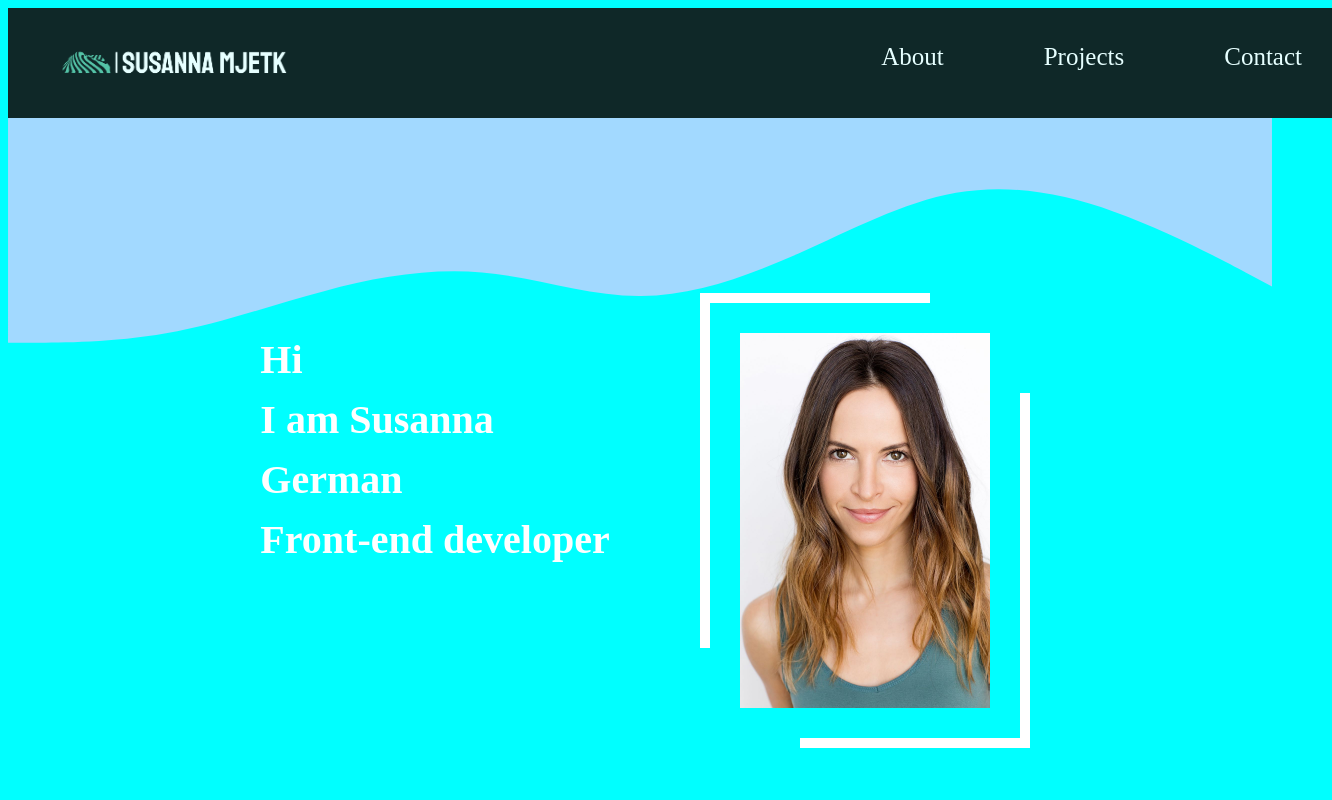
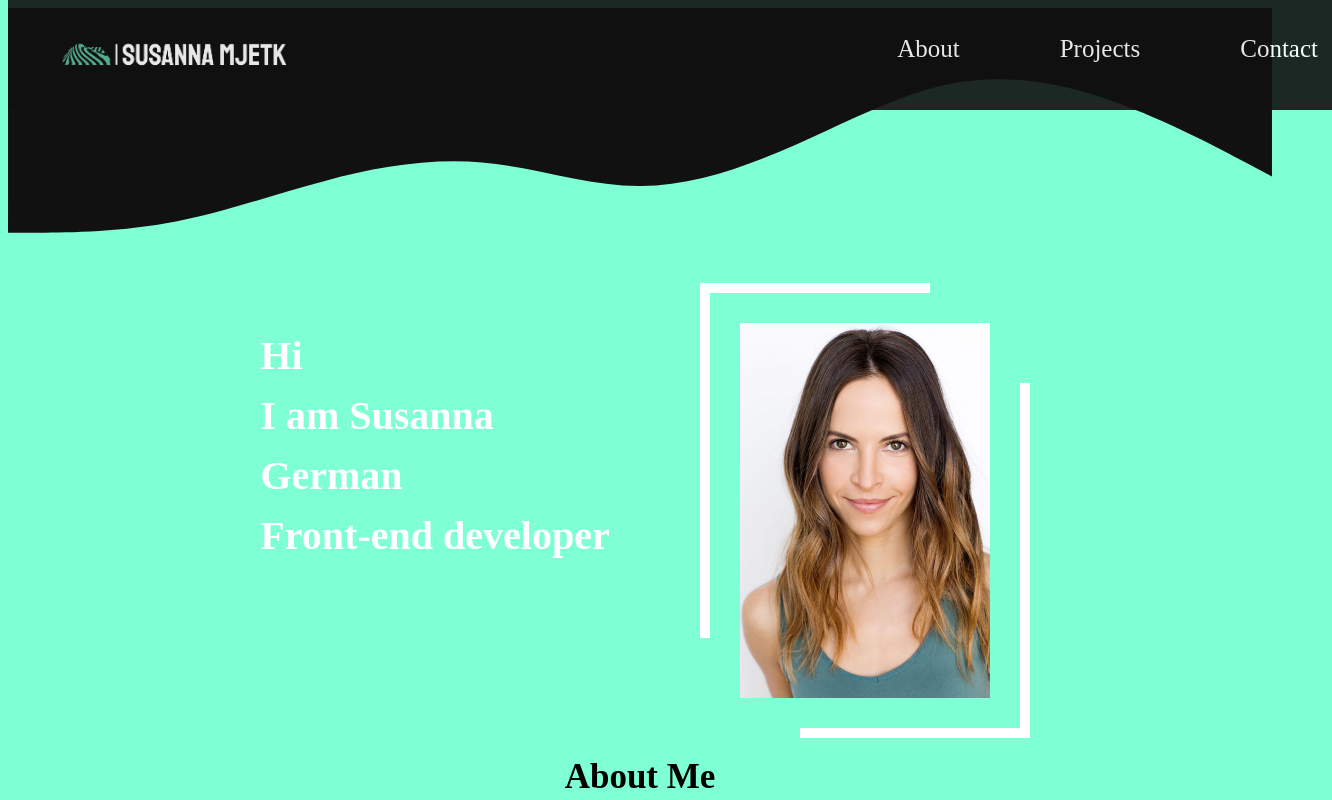
Before and after one commit to SusannaMj/Portfolio, a plain HTML site: page index.html in a window 1280 px wide. Shown: the top 800 px of the page, 1332 px wide, since content can reach past the window. Drawn offline with nearby package versions, Linux system fonts and the light colour scheme.

Commit message:
restructured navigation bar

```diff
--- a/index.html
+++ b/index.html
@@ -26,15 +26,16 @@
           </li>
         </ul>
       </div>
-    </nav><svg class="wave" xmlns="http://www.w3.org/2000/svg" viewBox="0 0 1440 320"><path fill="#a2d9ff" fill-opacity="1" d="M0,256L30,256C60,256,120,256,180,245.3C240,235,300,213,360,197.3C420,181,480,171,540,176C600,181,660,203,720,202.7C780,203,840,181,900,154.7C960,128,1020,96,1080,85.3C1140,75,1200,85,1260,106.7C1320,128,1380,160,1410,176L1440,192L1440,0L1410,0C1380,0,1320,0,1260,0C1200,0,1140,0,1080,0C1020,0,960,0,900,0C840,0,780,0,720,0C660,0,600,0,540,0C480,0,420,0,360,0C300,0,240,0,180,0C120,0,60,0,30,0L0,0Z"></path></svg>
-    <main class="main-homepage">
+    </nav><svg class="wave" xmlns="http://www.w3.org/2000/svg" viewBox="0 0 1440 320"><path fill="#111111" fill-opacity="1" d="M0,256L30,256C60,256,120,256,180,245.3C240,235,300,213,360,197.3C420,181,480,171,540,176C600,181,660,203,720,202.7C780,203,840,181,900,154.7C960,128,1020,96,1080,85.3C1140,75,1200,85,1260,106.7C1320,128,1380,160,1410,176L1440,192L1440,0L1410,0C1380,0,1320,0,1260,0C1200,0,1140,0,1080,0C1020,0,960,0,900,0C840,0,780,0,720,0C660,0,600,0,540,0C480,0,420,0,360,0C300,0,240,0,180,0C120,0,60,0,30,0L0,0Z"></path></svg>
+  <main>
+    <section class="main-homepage">
       <div class="main-card">
         <h1 id="headline">
 
         </h1>
         <img class="headshot" src="/src/images/headshot-placeholder.jpg" />
       </div>
-    </main>
+    </section>
     <section><h2 id="about-section">About Me</h2><p class="about-me">Hey there! I'm Susanna, the friendly neighborhood numbers whiz turned aspiring front-end developer. <br/>Formerly a biology buff and now a bookkeeping maestro, I'm all about logical thinking, attention to detail, and embracing the thrill of learning something new every day.
 
 <br/>While my journey into the world of web development might seem like a bit of a leap, my background has equipped me with a unique blend of skills. From dissecting data to untangling HTML and solving puzzles, I've got a knack for breaking down complex problems and finding creative solutions.
@@ -44,7 +45,7 @@
 With a passion for understanding client needs and a knack for setting priorities to meet deadlines, I'm here to bring your digital dreams to life. <br/>So, if you're looking for a developer who's not only a whiz with numbers but also a perpetual student of the craft, you've come to the right place. Let's team up and create something amazing together!</p></section>
     <section><h2 id="work-section">Work and experience</h2></section>
     <section><h2 id="contact-section">Contact Me</h2></section>
-    <footer><div class="contact-links"><a href="https://github.com/SusannaMj" target="_blank"><i class="fa-brands fa-github"></i></a><a href="mailto:mjetksusanna@gmail.com" target="_blank"><i class="fa-solid fa-envelope"></i></a><a href="https://www.linkedin.com/in/susanna-m-54236a150/" target="_blank"><i class="fa-brands fa-linkedin"></i></a></div></footer>
+    </main><footer><div class="contact-links"><a href="https://github.com/SusannaMj" target="_blank"><i class="fa-brands fa-github"></i></a><a href="mailto:mjetksusanna@gmail.com" target="_blank"><i class="fa-solid fa-envelope"></i></a><a href="https://www.linkedin.com/in/susanna-m-54236a150/" target="_blank"><i class="fa-brands fa-linkedin"></i></a></div></footer>
 <script src="https://unpkg.com/typeit@8.7.1/dist/index.umd.js"></script>
     <script src="src/portfolio.js"></script>
   </body>
--- a/src/portfolio.css
+++ b/src/portfolio.css
@@ -1,5 +1,5 @@
 body {
-  background-color: aqua;
+  background: aquamarine;
 }
 
 h1 {
@@ -19,6 +19,8 @@ nav {
   opacity: 90%;
 
   width: 100%;
+  position: fixed;
+  top: 0;
 }
 
 nav .container {
@@ -48,8 +50,9 @@ nav img {
 }
 
 .wave {
+
   width: 100%;
-  position: relative;
+  top: 100px;
 }
 
 .headshot {
@@ -60,7 +63,7 @@ nav img {
 }
 
 .main-card {
-  position: relative;
+  position:static
   top: -100px;
   display: flex;
   justify-content: center;
```
